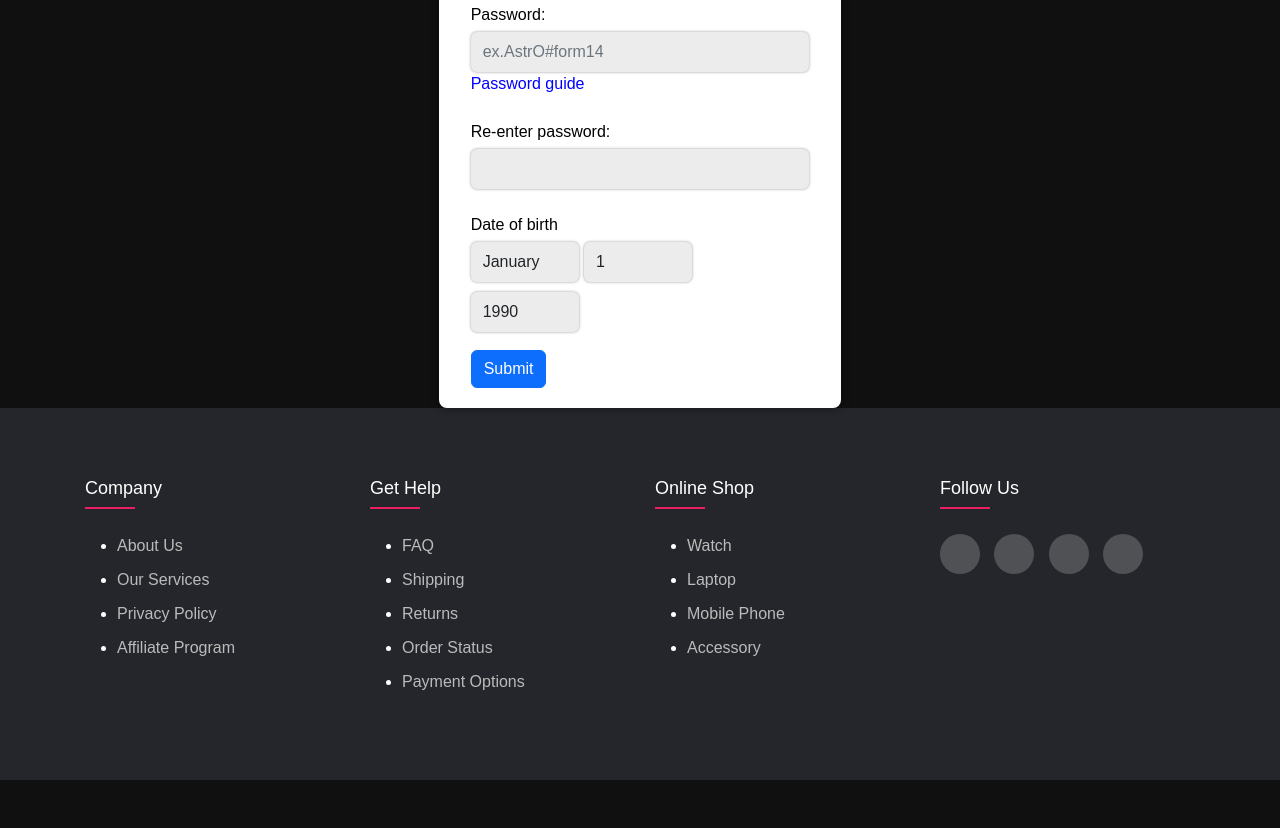
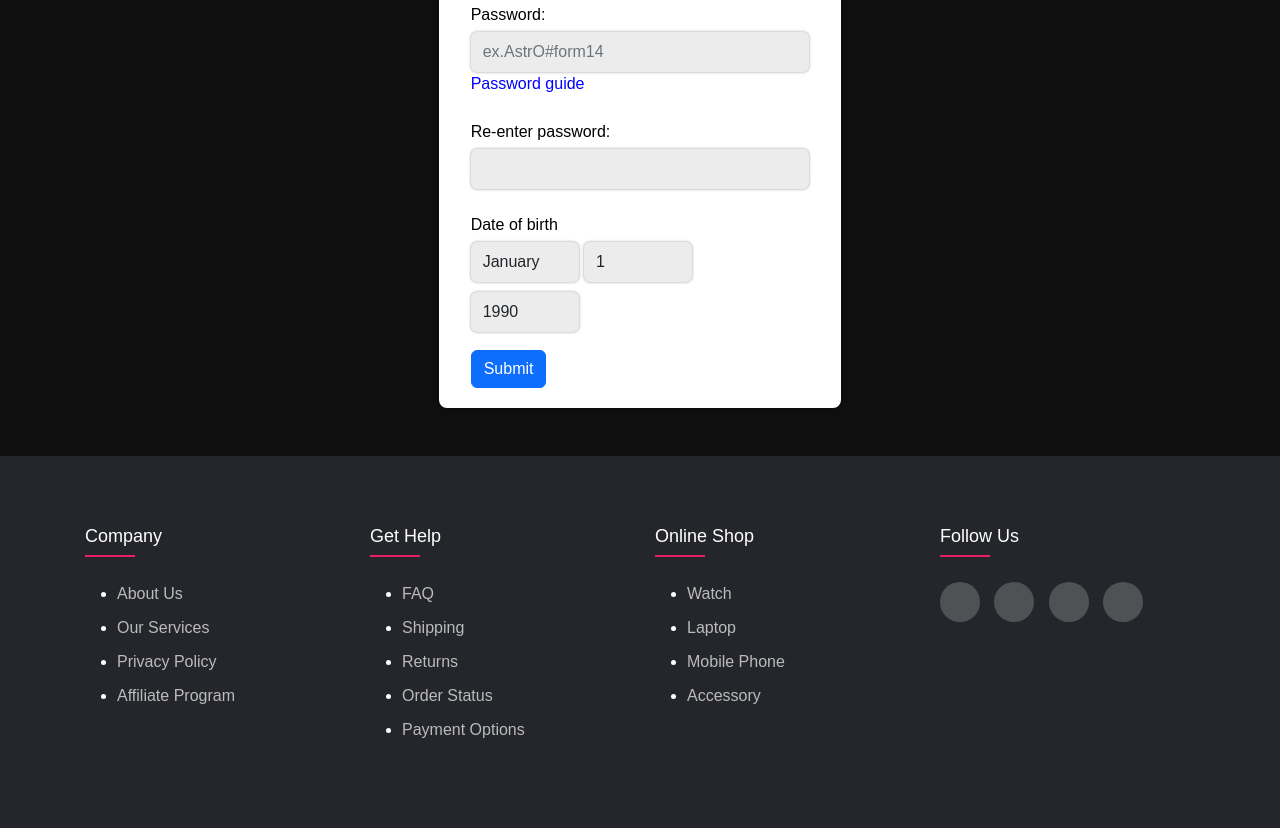
Before and after one commit to dauskkbd/MP2_KKD_REP, a plain HTML site: page login.html in a window 1280 px wide. Shown: the part 500-1328 px from the top of the page. Before the commit the page ends 1280 px from the top, so only its background shows below. Drawn offline with nearby package versions, Linux system fonts and the light colour scheme.

Commit message:
addine new codes for log in page

```diff
--- a/login.html
+++ b/login.html
@@ -310,7 +310,8 @@
         </div>
       </div>
     </div>
-    <footer class="footer">
+
+    <footer class="footer mt-5">
       <div class="container">
         <div class="row">
           <div class="footer-col">
```
Also changed, not shown: display_cart_accessory.html (+1 -0 lines).
